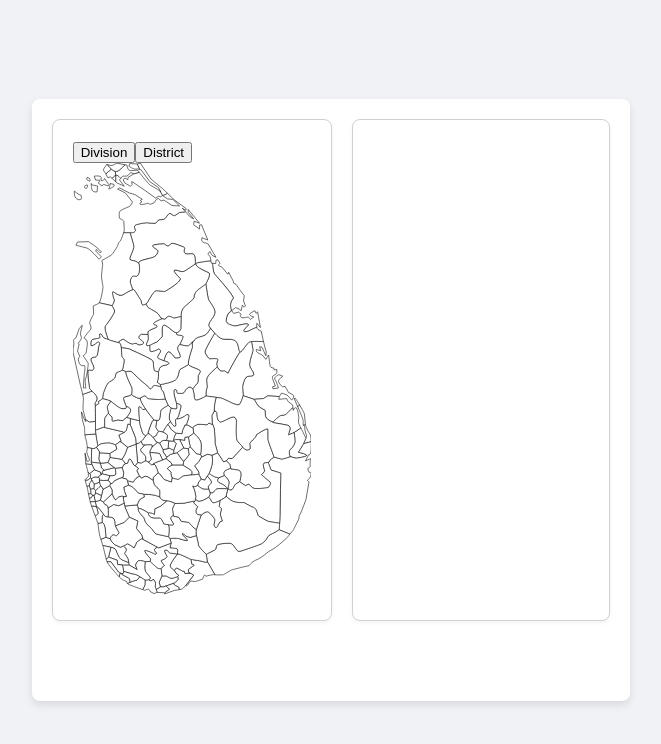
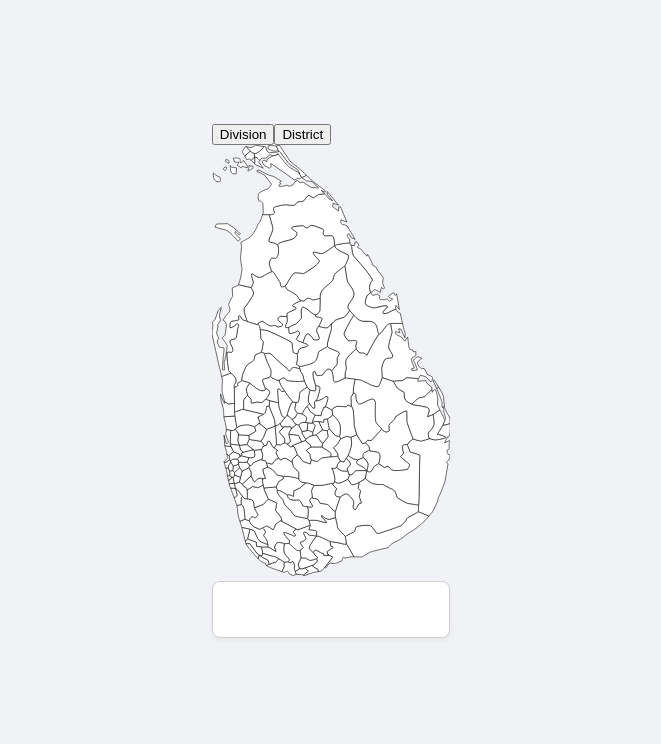
Before and after one commit to IshanLahiru/election-map-site, a React (Vite) app: page / in a window 1280 px wide. Shown: the top 744 px of the page, without its empty margins (309-970 px from the left). Built offline with nearby package versions, Linux system fonts and the light colour scheme.

Commit message:
refactor: Update main container grid template columns in App.css

```diff
--- a/src/App.css
+++ b/src/App.css
@@ -1,25 +1,15 @@
-#container {
-  width: 90%;
-  max-width: 1200px;
+.main-container {
+  width: 80vw;
   margin: auto;
   display: grid;
-  grid-template-columns: 2fr 2fr;
+  grid-template-columns: 1.5fr 1fr;
   grid-template-rows: auto auto;
   gap: 20px;
   background-color: #fff;
   border-radius: 8px;
   box-shadow: 0 4px 8px rgba(0, 0, 0, 0.1);
   padding: 20px;
-}
-
-.main-content {
-  grid-column: 1 / 2;
-  grid-row: 1 / 2;
-  background-color: #ffffff;
-  border: 1px solid #d1d1d1;
-  padding: 20px;
-  border-radius: 8px;
-  box-shadow: 0 2px 4px rgba(0, 0, 0, 0.05);
+  height: 100vh;
 }
 
 .sidebar {
@@ -206,16 +196,12 @@
 
 .results-container {
   max-height: 700px;
-  /* Set a maximum height */
   overflow-y: auto;
-  /* Enable vertical scrolling */
   padding-right: 10px;
-  /* Optional: adds some padding to the right */
 }
 
-/* Responsive styles */
 @media (max-width: 768px) {
-  #container {
+  .main-container {
     grid-template-columns: 1fr;
     grid-template-rows: auto auto auto;
   }
```
